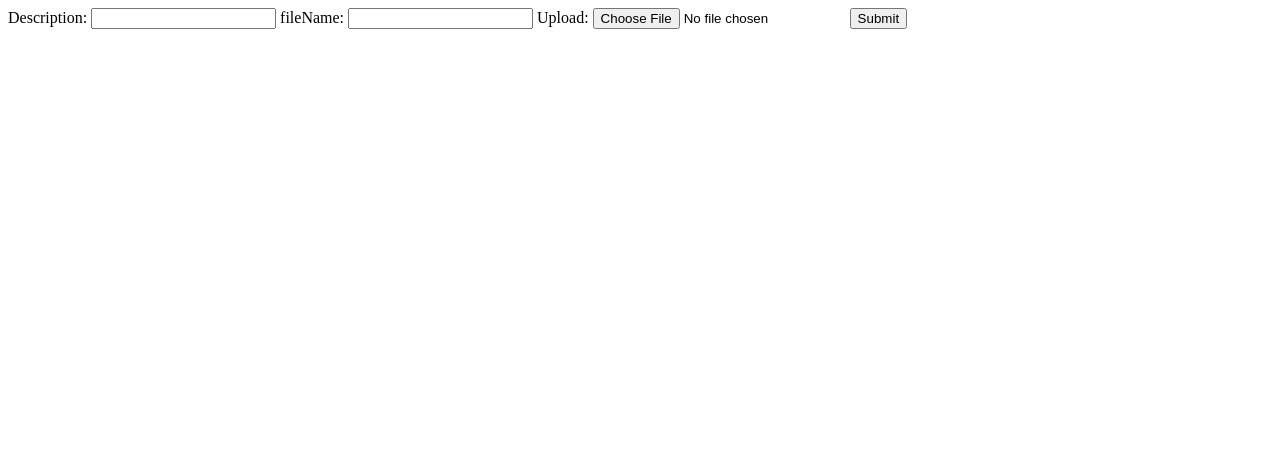
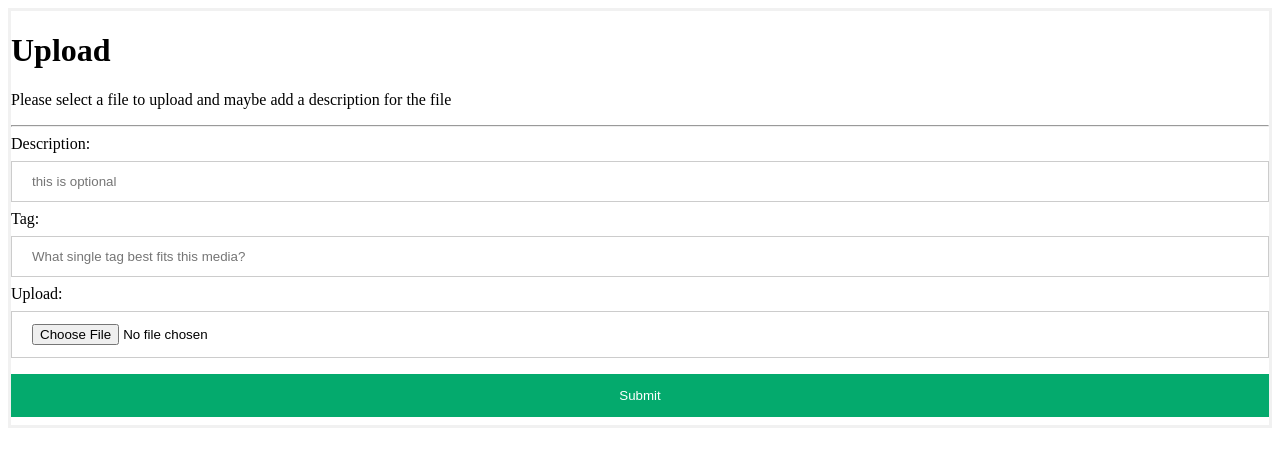
Before and after one commit to Nodnarb12500/gimped-REST-API, a website: page website/html/upload.html in a window 1280 px wide. Drawn offline with Linux system fonts and the light colour scheme.

Commit message:
moved css/js removed unused forminputs

```diff
--- a/website/html/upload.html
+++ b/website/html/upload.html
@@ -5,9 +5,10 @@
         <meta name="viewport" content="width=device-width, initial-scale=1.0">
         <title>Upload</title>
 
-        <link rel="stylesheet" href="/resources/css/main.css">
+        <link rel="stylesheet" href="/resources/css/form.css">
 
         <script src="/resources/js/verification.js"></script>
+        <script src="/resources/js/upload.js"></script>
 
     </head>
 
@@ -16,14 +17,17 @@
     <!-- The forms on this page should not redirect untill another function determines that the uploads were successful or a failure -->
     <!-- both forms should be sent to the server via the fetch() function -->
 
-<body>
+    <body class="center" onload="start();">
         <form id="uploadForm">
+            <h1>Upload</h1>
+            <p>Please select a file to upload and maybe add a description for the file</p>
+            <hr>
 
-        <label for="desc">Description: </label>
-        <input type="text" name="desc" id="desc">
+            <label for="desc">Description:</label>
+            <input type="text" name="desc" id="desc" placeholder="this is optional">
 
-        <label for="fileName">fileName:</label>
-        <input type="text" name="fileName" id="fileName">
+            <label for="tag">Tag:</label>
+            <input type="text" name="tag" id="tagBox" value="" placeholder="What single tag best fits this media?">
 
             <label for="fileUpload">Upload: </label>
             <input type="file" name="fileUpload" id="fileUpload">
@@ -31,21 +35,6 @@
             <button type="submit" id="submitBtn">Submit</button>
 
         </form>
-    <script>
-        document.getElementById("uploadForm").addEventListener("submit", (e) => {
-            e.preventDefault();
-        });
-
-        document.getElementById("submitBtn").addEventListener("click", (e) => {
-            e.preventDefault();
-            upload();
-        })
-
-        // auto populate the file name box
-        document.getElementById("fileUpload").addEventListener("change", (e) => {
-            e.preventDefault();
-        });
-    </script>
 
     </body>
 </html>
```
Lines whose indentation alone changed are shown as unchanged.
